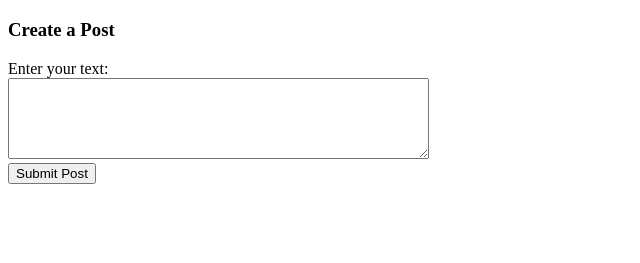
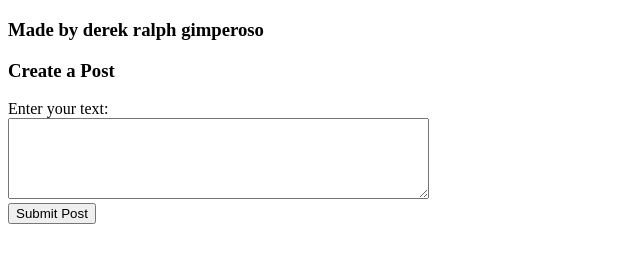
Before and after one commit to Derekgim/WhimsiChat, a plain HTML site: page index.html in a window 1280 px wide. Shown: the part 61-324 px from the top of the page, without its empty margins (0-640 px from the left). Drawn offline with Linux system fonts and the light colour scheme.

Commit message:
Update index.html

```diff
--- a/index.html
+++ b/index.html
@@ -7,6 +7,7 @@
 </head>
 <body>
     <h1>WhimsiChat</h1>
+    <h3>Made by derek ralph gimperoso</h3>
     <h3>Create a Post</h3>
     <form id="post-form">
         <label for="post-content">Enter your text:</label><br>
```
